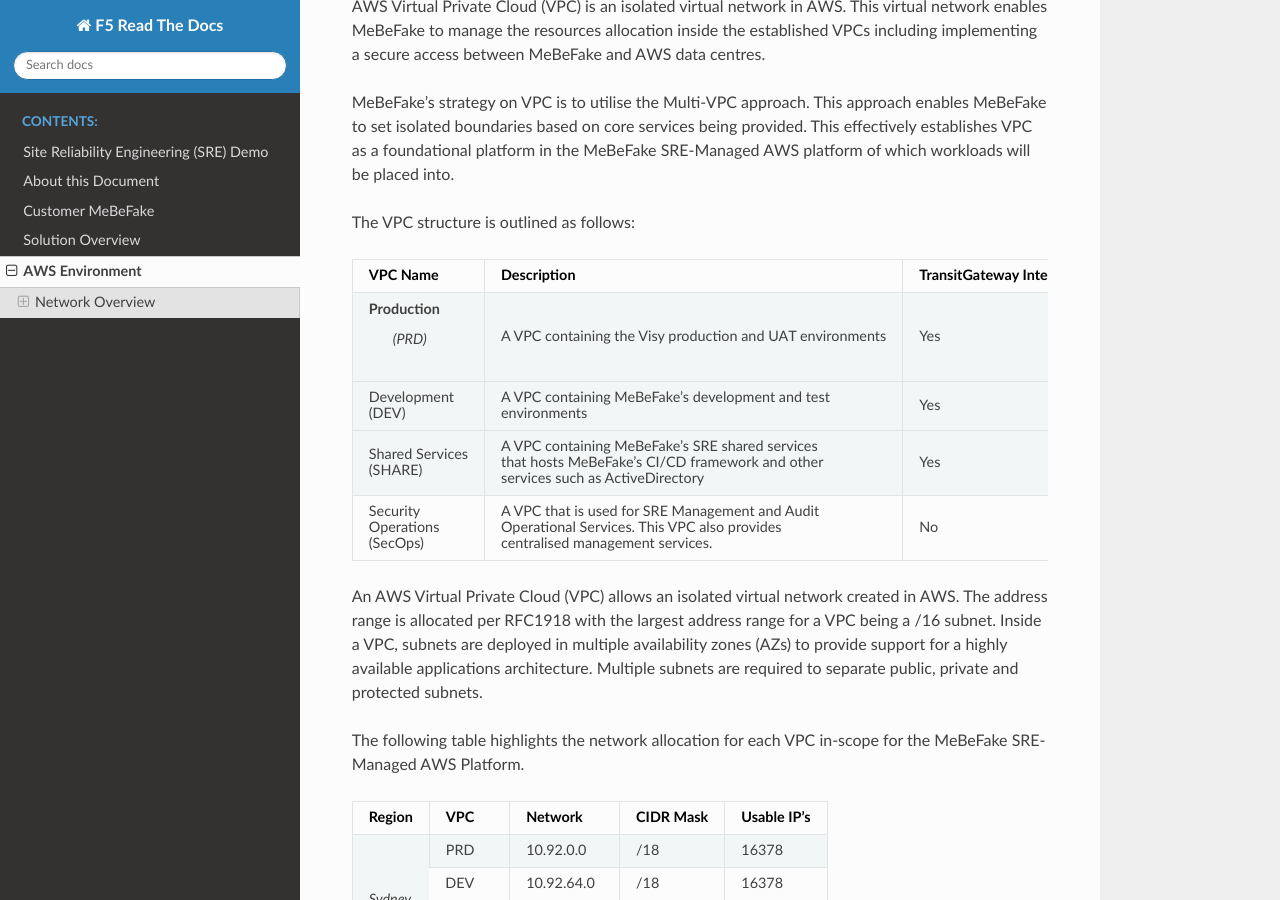
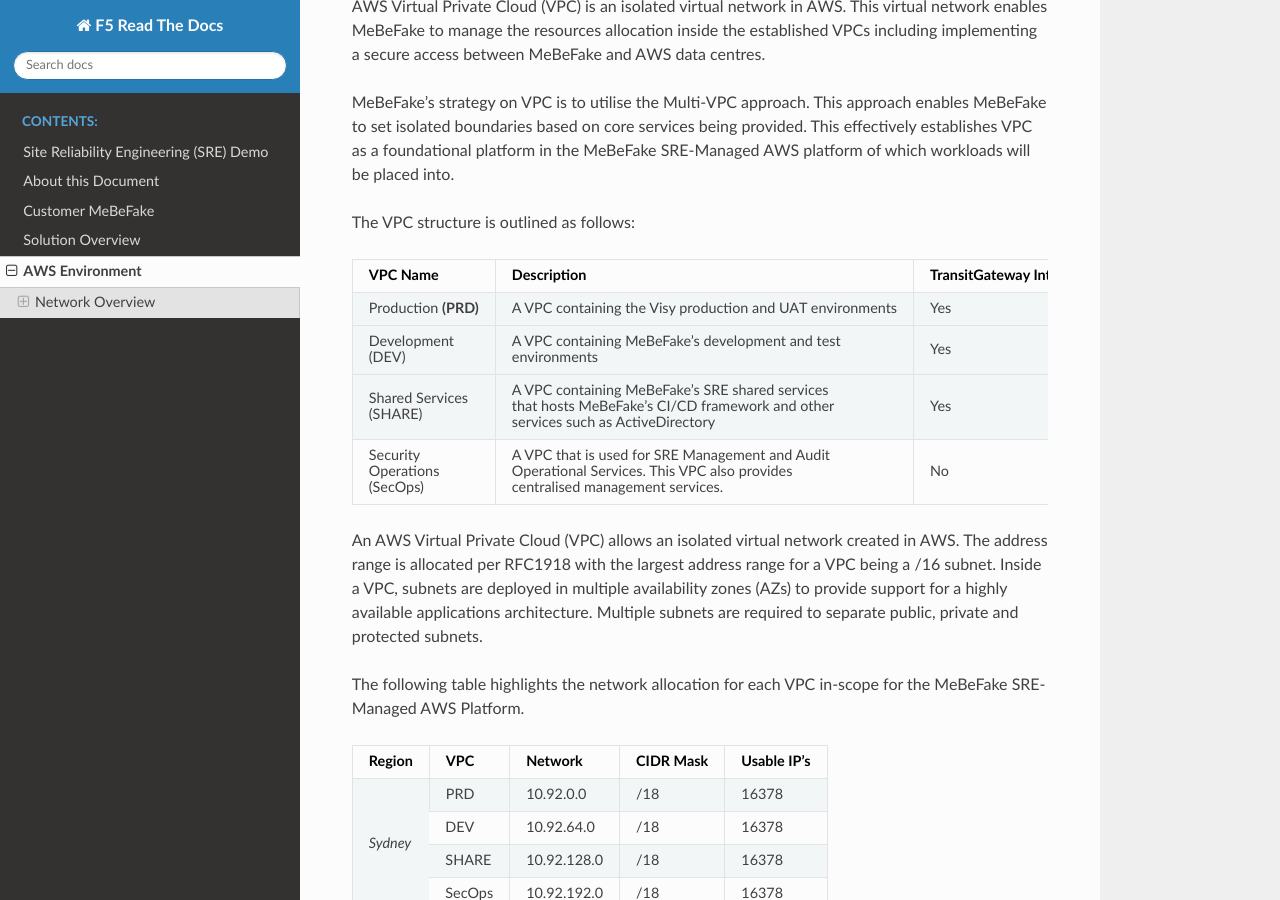
Before and after one commit to merps/f5-rtd-sre-demo, a Sphinx documentation site: the page built from docs/html/aws.rst, in a window 1280 px wide and 900 px high, scrolled down 367 px. Built offline with Sphinx 7.4.7 and the Read the Docs theme 2.0.0, drawn with Linux system fonts in a browser that asks for light colours.

Commit message:
updated aws description

```diff
--- a/docs/html/aws.rst
+++ b/docs/html/aws.rst
@@ -27,9 +27,10 @@
 +---------------+----------------------------------------------------+---------------+
 |VPC Name       |Description                                         |TransitGateway |
 +               +                                                    +Interconnect   +
+|               |                                                    |               |
 +===============+====================================================+===============+
 |Production     |A VPC containing the Visy production and UAT        |Yes            |
-+ *(PRD)*       +environments                                        +               +
++**(PRD)**      +environments                                        +               +
 +---------------+----------------------------------------------------+---------------+
 |Development    |A VPC containing MeBeFake's development and test    |Yes            |
 +               +                                                    +               +
```
